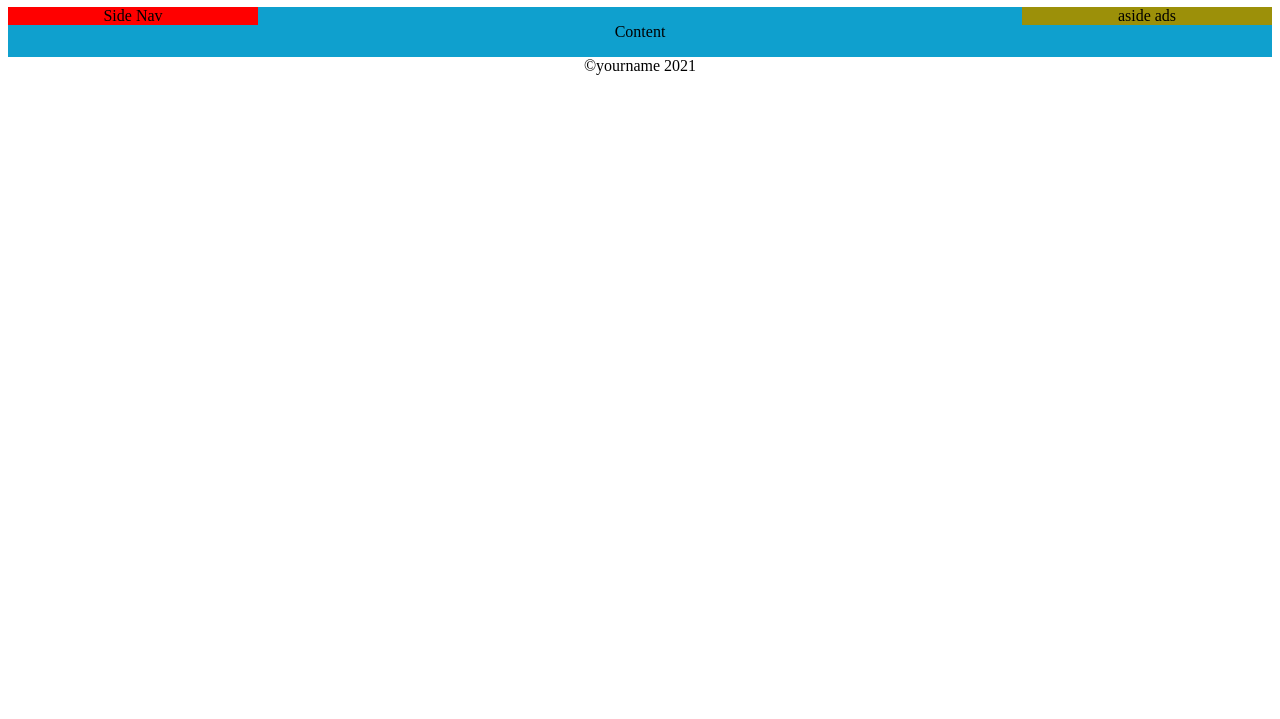
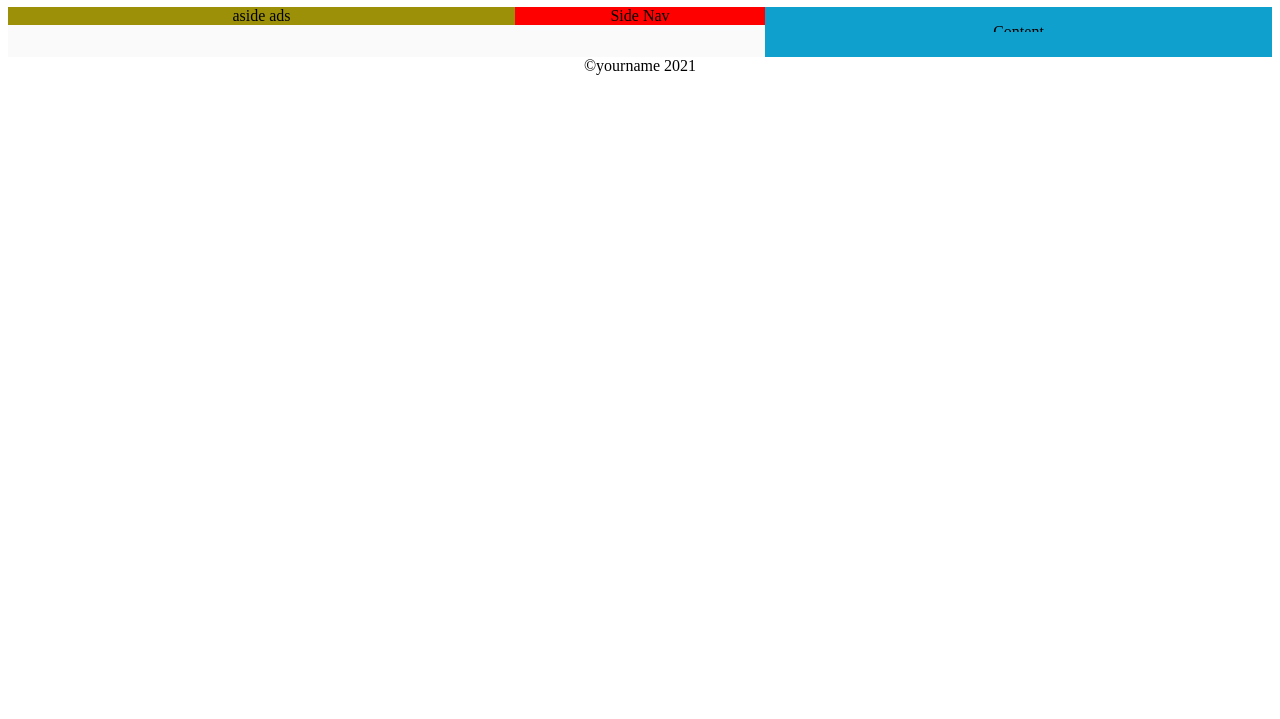
Before and after one commit to woodwardem/holygrail, a plain HTML site: page index.html in a window 1280 px wide. Shown: the part 81-800 px from the top of the page. Drawn offline with Linux system fonts and the light colour scheme.

Commit message:
code for holy grail

```diff
--- /dev/null
+++ b/flexbox.css
@@ -0,0 +1,42 @@
+body {
+    display: flex;
+    flex-direction: column;
+
+}
+
+main {
+    display: flex;
+    flex: 1;
+    flex-direction: row;
+}
+
+main > aside {
+    flex: 1;
+    width: 250px;
+}
+
+main > nav {
+    order:  2;
+    width: 250px;
+}
+main > .content {
+    display: flex;
+    flex-direction: column;
+    flex: 1;
+    order: 2;
+}
+
+.deck {
+    display: flex;
+    flex-direction: column;
+    flex-wrap: wrap;
+    flex: 1;
+    justify-content: space-between;
+   }
+
+   .card {
+       display: flex;
+       flex-direction: column;
+       flex: 1;
+       order: 2;
+   }
--- a/index.html
+++ b/index.html
@@ -6,6 +6,8 @@
     <title>holy grail</title>
     <link rel="stylesheet" href="rename.css">
     <link rel="stylesheet" href="float.css">
+    <link rel="stylesheet" href="core.css">
+    <link rel="stylesheet" href="flexbox.css">
 </head>
 <body>
     <header class="centerWords">
```
